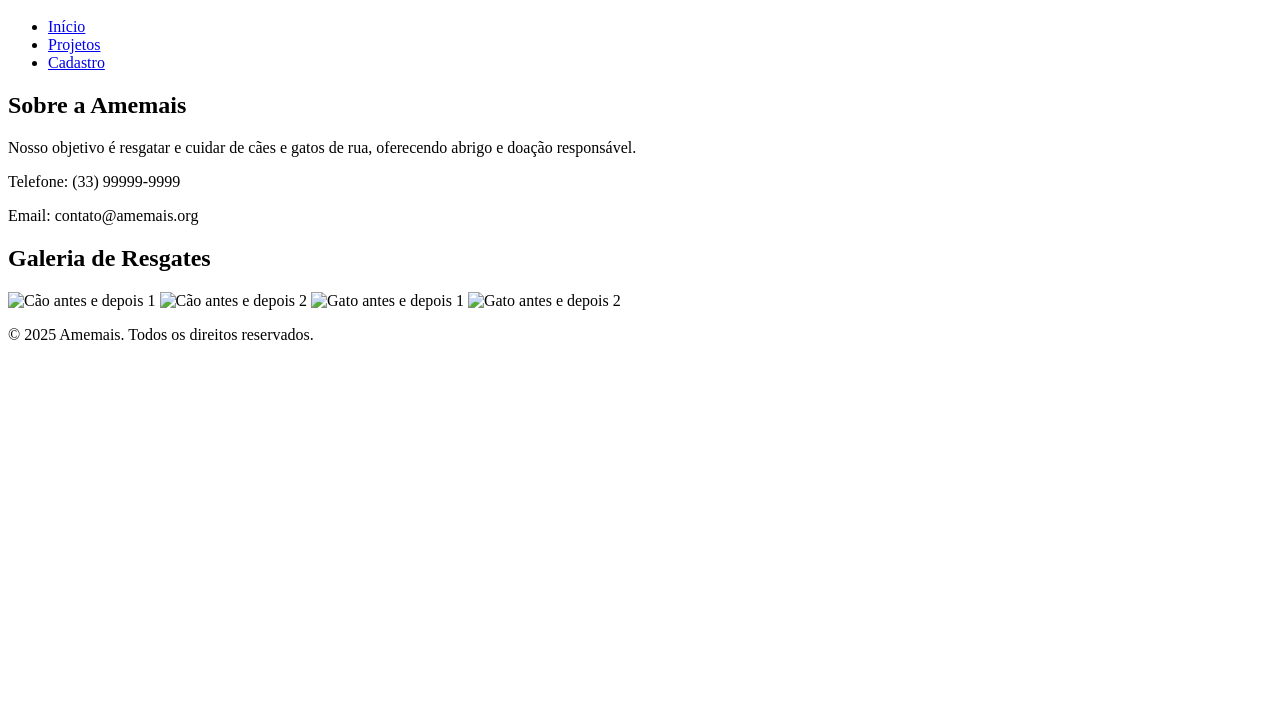
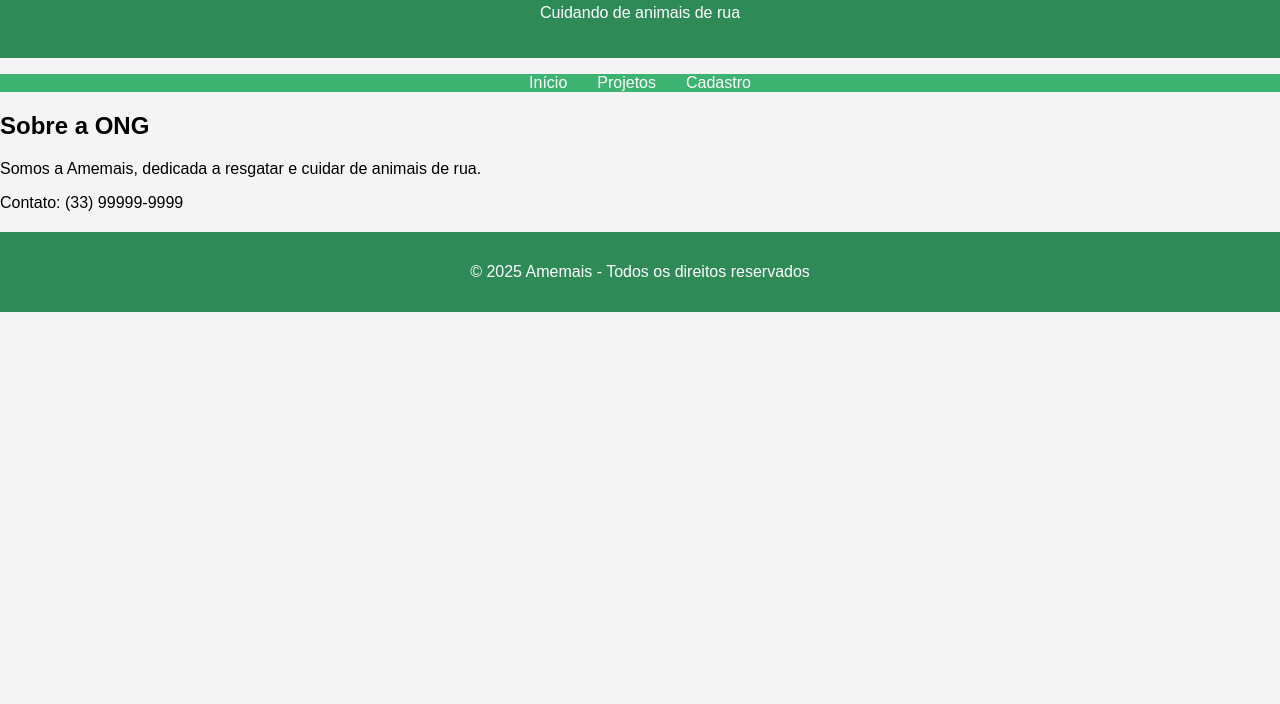
Before and after one commit to Luciana2025/projeto-ong-amemais1, a plain HTML site: page index.html in a window 1280 px wide. Shown: the part 96-800 px from the top of the page. Drawn offline with Linux system fonts and the light colour scheme.

Commit message:
Update index.html

```diff
--- a/index.html
+++ b/index.html
@@ -3,11 +3,16 @@
 <head>
     <meta charset="UTF-8">
     <title>Amemais - ONG de Animais de Rua</title>
+    <link rel="stylesheet" href="css/style.css">
+    <link rel="stylesheet" href="css/components.css">
 </head>
 <body>
+
 <header>
     <h1>Amemais</h1>
-        <p>ONG dedicada ao cuidado de animais de rua</p>
+    <p>Cuidando de animais de rua</p>
+</header>
+
 <nav>
     <ul>
         <li><a href="index.html">Início</a></li>
@@ -15,27 +20,18 @@
         <li><a href="cadastro.html">Cadastro</a></li>
     </ul>
 </nav>
-    </header>
 
 <main>
     <section>
-            <h2>Sobre a Amemais</h2>
-            <p>Nosso objetivo é resgatar e cuidar de cães e gatos de rua, oferecendo abrigo e doação responsável.</p>
-            <p>Telefone: (33) 99999-9999</p>
-            <p>Email: contato@amemais.org</p>
-        </section>
-
-        <section>
-            <h2>Galeria de Resgates</h2>
-            <img src="assets/cao-antesedepois1.jpg" alt="Cão antes e depois 1" width="300">
-            <img src="assets/cao-antesedepois2.jpg" alt="Cão antes e depois 2" width="300">
-            <img src="assets/gato-antesedepois1.jpg" alt="Gato antes e depois 1" width="300">
-            <img src="assets/gato-antesedepois2.jpg" alt="Gato antes e depois 2" width="300">
+        <h2>Sobre a ONG</h2>
+        <p>Somos a Amemais, dedicada a resgatar e cuidar de animais de rua.</p>
+        <p>Contato: (33) 99999-9999</p>
     </section>
 </main>
 
 <footer>
-        <p>&copy; 2025 Amemais. Todos os direitos reservados.</p>
+    <p>© 2025 Amemais - Todos os direitos reservados</p>
 </footer>
+
 </body>
 </html>
```
Lines whose indentation alone changed are shown as unchanged.
